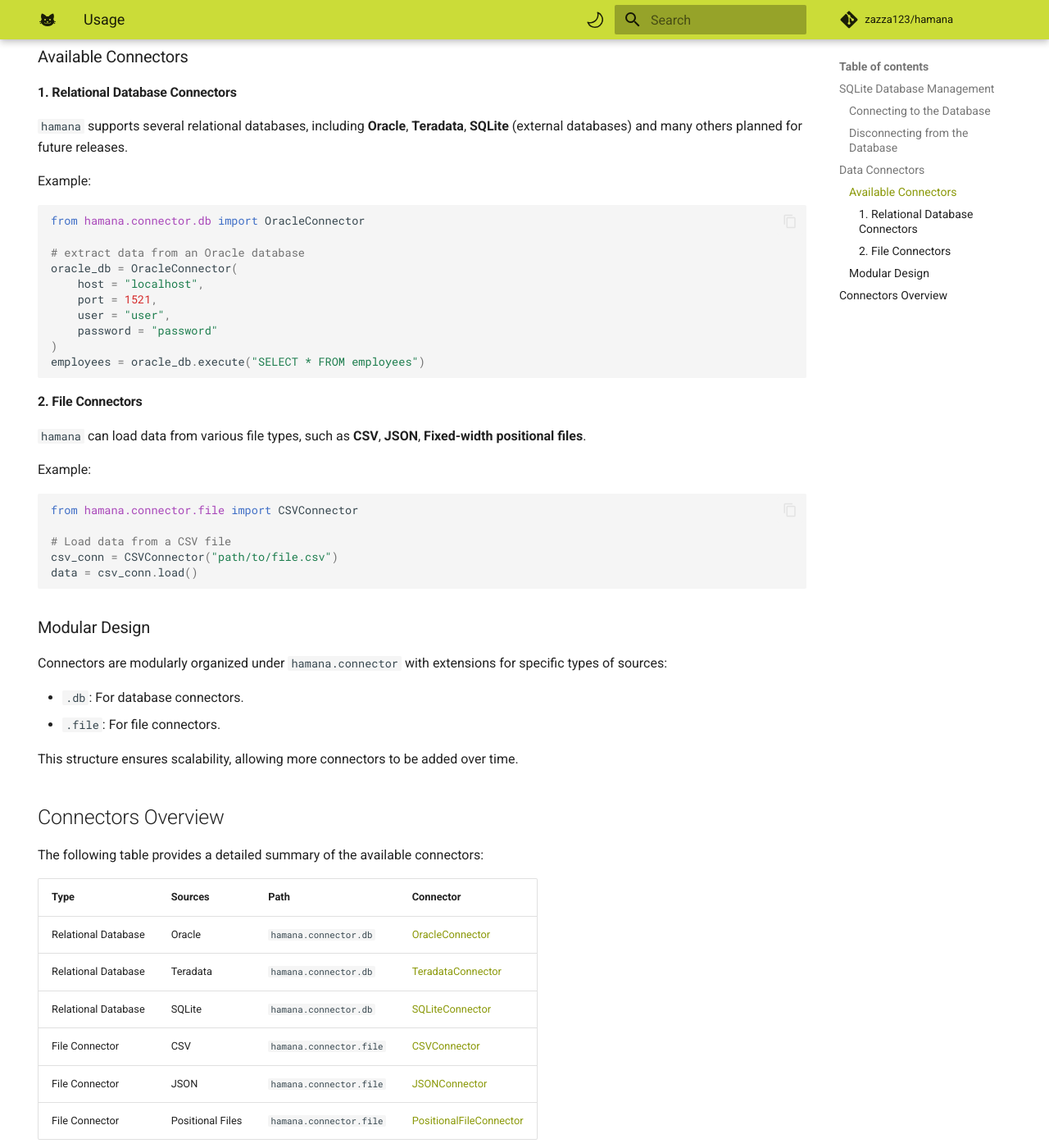
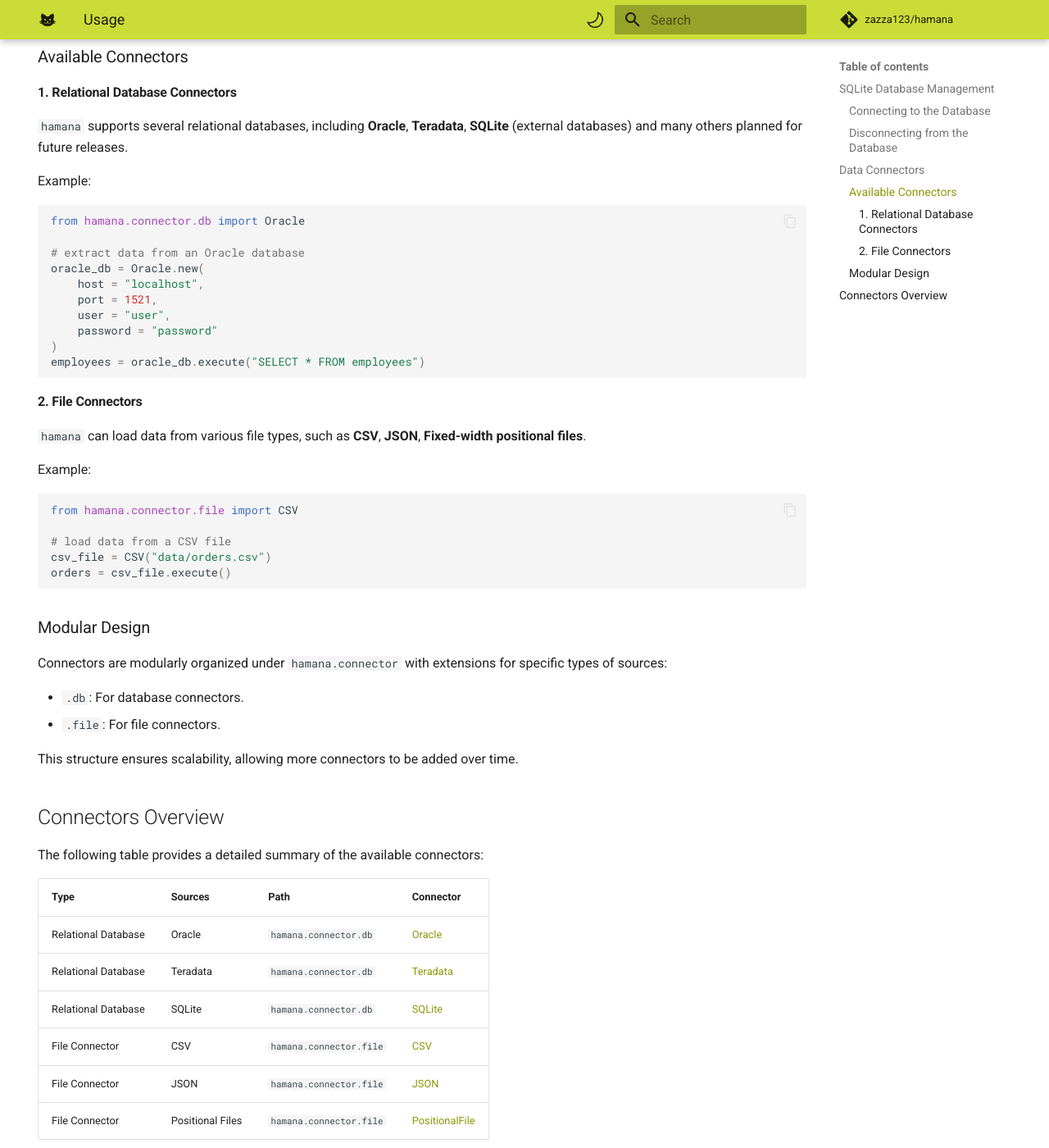
Before and after one commit to zazza123/hamana, an MkDocs documentation site: the page built from docs/usage.md, in a window 1280 px wide and 1400 px high, scrolled down 1188 px. Shown: the whole window at 82% size. Built offline with MkDocs 1.6.1 and Material for MkDocs 9.7.7, drawn with Linux system fonts in a browser that asks for light colours; comment, search, counter and statistics services are not loaded.

Commit message:
ADD: update usage doc

````diff
--- a/docs/usage.md
+++ b/docs/usage.md
@@ -54,10 +54,10 @@ The power of `hamana` lies in its ability to load data into the SQLite database
 Example:
 
 ```python
-from hamana.connector.db import OracleConnector
+from hamana.connector.db import Oracle
 
 # extract data from an Oracle database
-oracle_db = OracleConnector(
+oracle_db = Oracle.new(
     host = "localhost",
     port = 1521,
     user = "user",
@@ -73,11 +73,11 @@ employees = oracle_db.execute("SELECT * FROM employees")
 Example:
 
 ```python
-from hamana.connector.file import CSVConnector
+from hamana.connector.file import CSV
 
-# Load data from a CSV file
-csv_conn = CSVConnector("path/to/file.csv")
-data = csv_conn.load()
+# load data from a CSV file
+csv_file = CSV("data/orders.csv")
+orders = csv_file.execute()
 ```
 
 ### Modular Design
@@ -95,11 +95,11 @@ The following table provides a detailed summary of the available connectors:
 
 | Type                   | Sources                 | Path                    | Connector                    |
 |------------------------|-------------------------|-------------------------|------------------------------|
-| Relational Database    | Oracle                  | `hamana.connector.db`   | [OracleConnector](connector/db/oracle.md) |
-| Relational Database    | Teradata                | `hamana.connector.db`   | [TeradataConnector](#)       |
-| Relational Database    | SQLite                  | `hamana.connector.db`   | [SQLiteConnector](connector/db/sqlite.md) |
-| File Connector         | CSV                     | `hamana.connector.file` | [CSVConnector](#)            |
-| File Connector         | JSON                    | `hamana.connector.file` | [JSONConnector](#)           |
-| File Connector         | Positional Files        | `hamana.connector.file` | [PositionalFileConnector](#) |
+| Relational Database    | Oracle                  | `hamana.connector.db`   | [Oracle](connector/db/oracle.md) |
+| Relational Database    | Teradata                | `hamana.connector.db`   | [Teradata](#)       |
+| Relational Database    | SQLite                  | `hamana.connector.db`   | [SQLite](connector/db/sqlite.md) |
+| File Connector         | CSV                     | `hamana.connector.file` | [CSV](#)            |
+| File Connector         | JSON                    | `hamana.connector.file` | [JSON](#)           |
+| File Connector         | Positional Files        | `hamana.connector.file` | [PositionalFile](#) |
 
 Each connector's page provides detailed usage instructions and examples.
````
